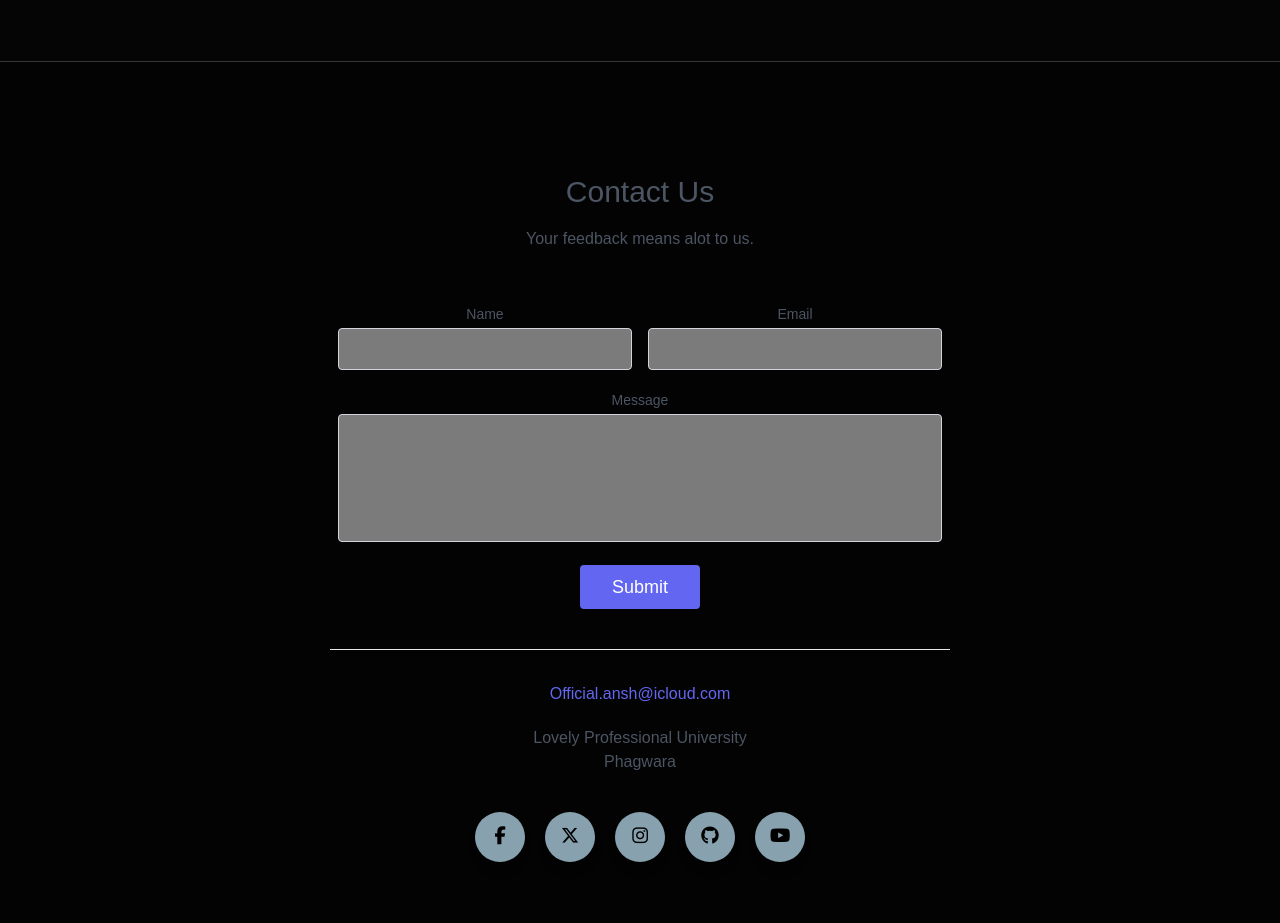
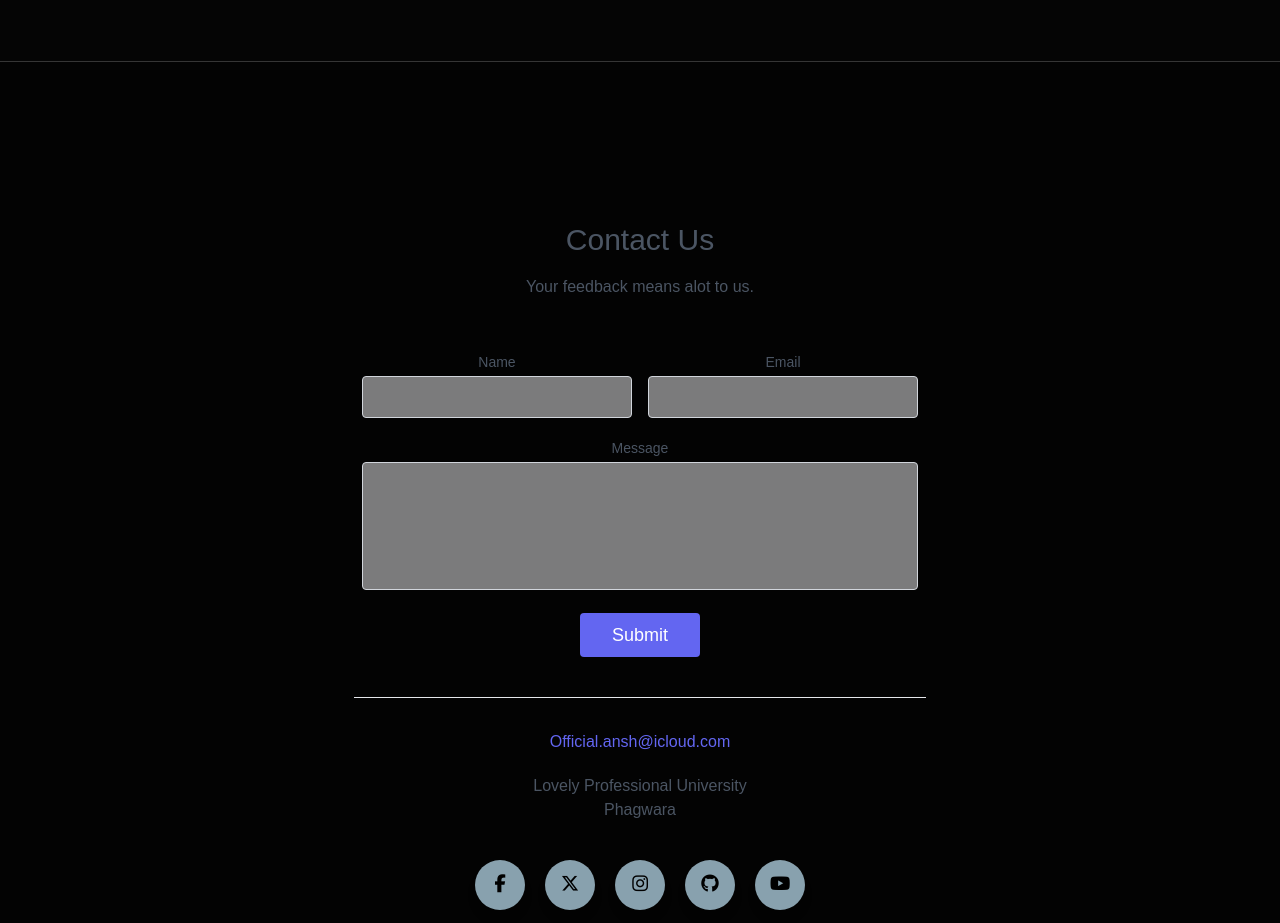
Before and after one commit to 07-Ansh/Water-Availability, a plain HTML site: page index.html in a window 1280 px wide. Shown: the part 1445-2368 px from the top of the page. Drawn offline with nearby package versions, Linux system fonts and the light colour scheme.

Commit message:
Update style.css

```diff
--- a/style.css
+++ b/style.css
@@ -210,7 +210,7 @@ header nav a:hover {
 footer {
     background-color: rgba(0, 0, 0, 0.7);
     text-align: center;
-    padding: 1rem;
+    padding: 4rem;
     color: #ccc;
     border-top: 1px solid rgba(255, 255, 255, 0.2);
 }
@@ -285,7 +285,6 @@ transition: all 0.3s cubic-bezier(0.68, -0.55, 0.265, 1.55);
 * {
     margin: 0;
     padding: 0;
-    box-sizing: border-box;
 }
 
 *:focus,
```
